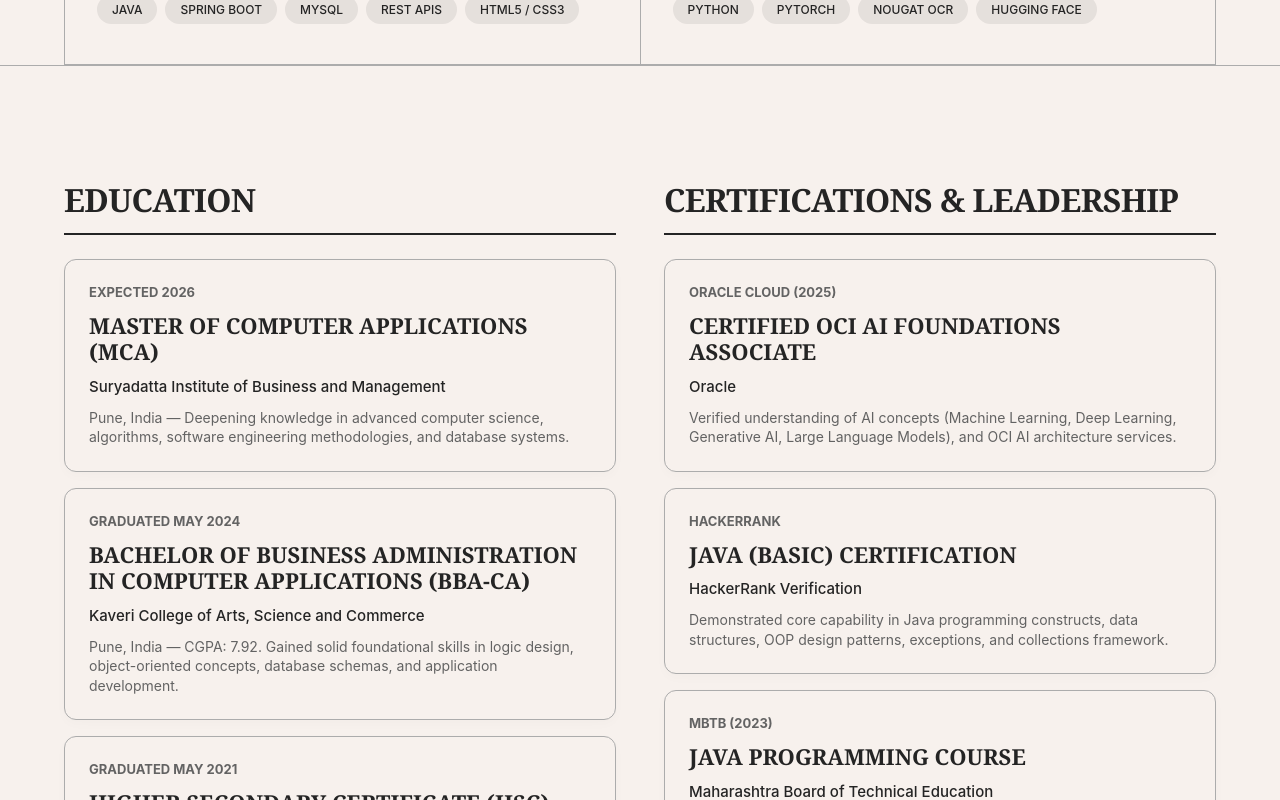
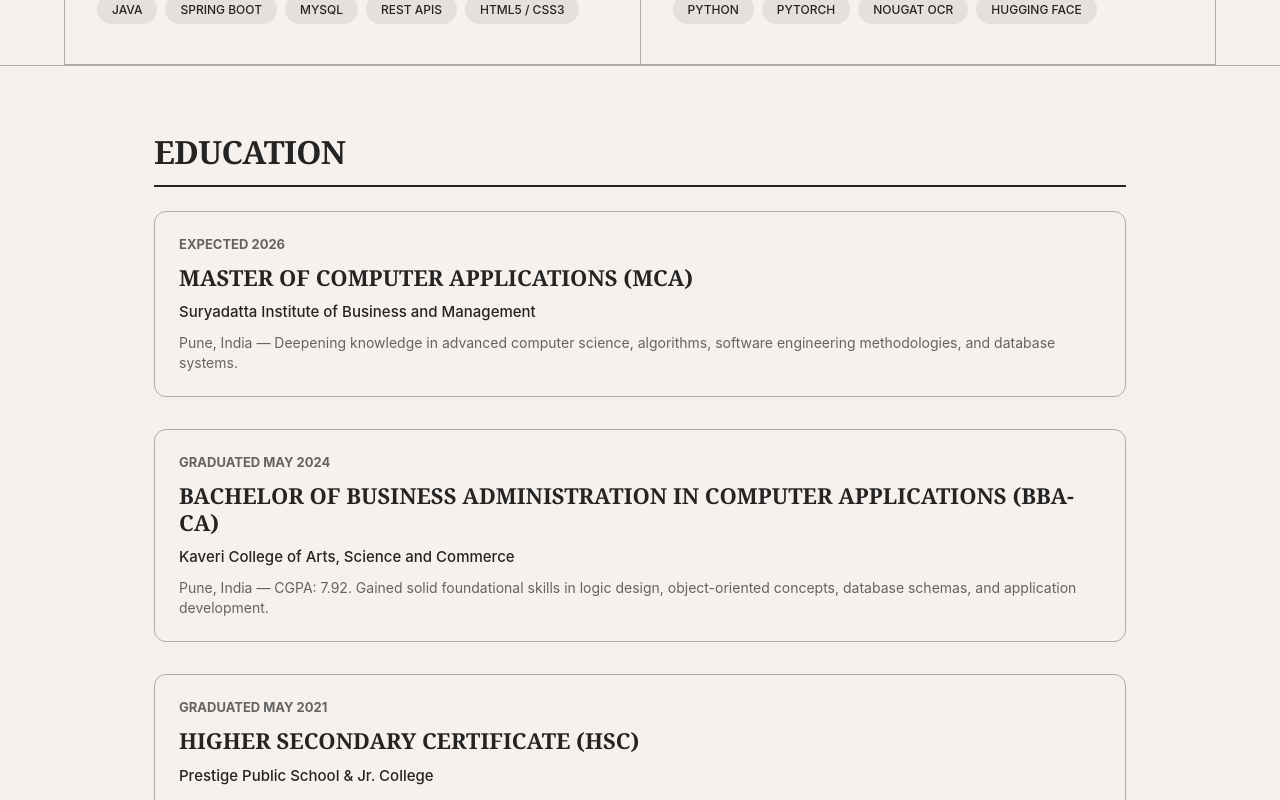
Before and after one commit to nileshgsuthar2003-cmyk/myportfolio, a React (Vite) app in the folder nilesh-portfolio-react/: page / in a window 1280 px wide. Shown: the part 5620-6420 px from the top of the page. Built offline with nearby package versions, Linux system fonts and the light colour scheme; a web font is replaced by a local one.

Commit message:
Stack Education and Certifications & Leadership sections sequentially one after another

```diff
--- a/nilesh-portfolio-react/src/components/Education/Education.jsx
+++ b/nilesh-portfolio-react/src/components/Education/Education.jsx
@@ -56,10 +56,11 @@
 
   return (
     <section className="edu-cert-section" id="education">
-      <div className="edu-grid">
-        {/* Education Column */}
-        <div>
+      <div className="edu-container">
+        {/* 1. Education Section */}
+        <div className="edu-block">
           <h2 className="edu-column-title">Education</h2>
+          <div className="edu-cards-list">
             {educationData.map((item) => (
               <div key={item.id} className="edu-card">
                 <span className="edu-date">{item.date}</span>
@@ -69,10 +70,12 @@
               </div>
             ))}
           </div>
+        </div>
 
-        {/* Certifications & Extracurricular Column */}
-        <div>
+        {/* 2. Certifications & Leadership Section (Stacked below Education) */}
+        <div className="edu-block">
           <h2 className="edu-column-title">Certifications & Leadership</h2>
+          <div className="edu-cards-list">
             {certificationsData.map((item) => (
               <div key={item.id} className="edu-card">
                 <span className="edu-date">{item.date}</span>
@@ -83,6 +86,7 @@
             ))}
           </div>
         </div>
+      </div>
     </section>
   );
 }
--- a/nilesh-portfolio-react/src/styles/index.css
+++ b/nilesh-portfolio-react/src/styles/index.css
@@ -1206,20 +1206,25 @@
   padding-block: 8vh 12vh;
 }
 
-.edu-grid {
-  display: grid;
-  grid-template-columns: 1fr;
-  gap: 40px;
-  margin-top: 48px;
-  margin-inline: 16px;
+.edu-container {
+  display: flex;
+  flex-direction: column;
+  gap: 64px;
+  max-width: 1100px;
+  margin-inline: auto;
+  padding-inline: var(--spacing-grid);
 }
 
-@media (min-width: 768px) {
-  .edu-grid {
-    grid-template-columns: 1fr 1fr;
-    margin-inline: var(--spacing-grid);
-    gap: 48px;
-  }
+.edu-block {
+  display: flex;
+  flex-direction: column;
+  width: 100%;
+}
+
+.edu-cards-list {
+  display: flex;
+  flex-direction: column;
+  gap: 16px;
 }
 
 .edu-column-title {
```
Lines whose indentation alone changed are shown as unchanged.
